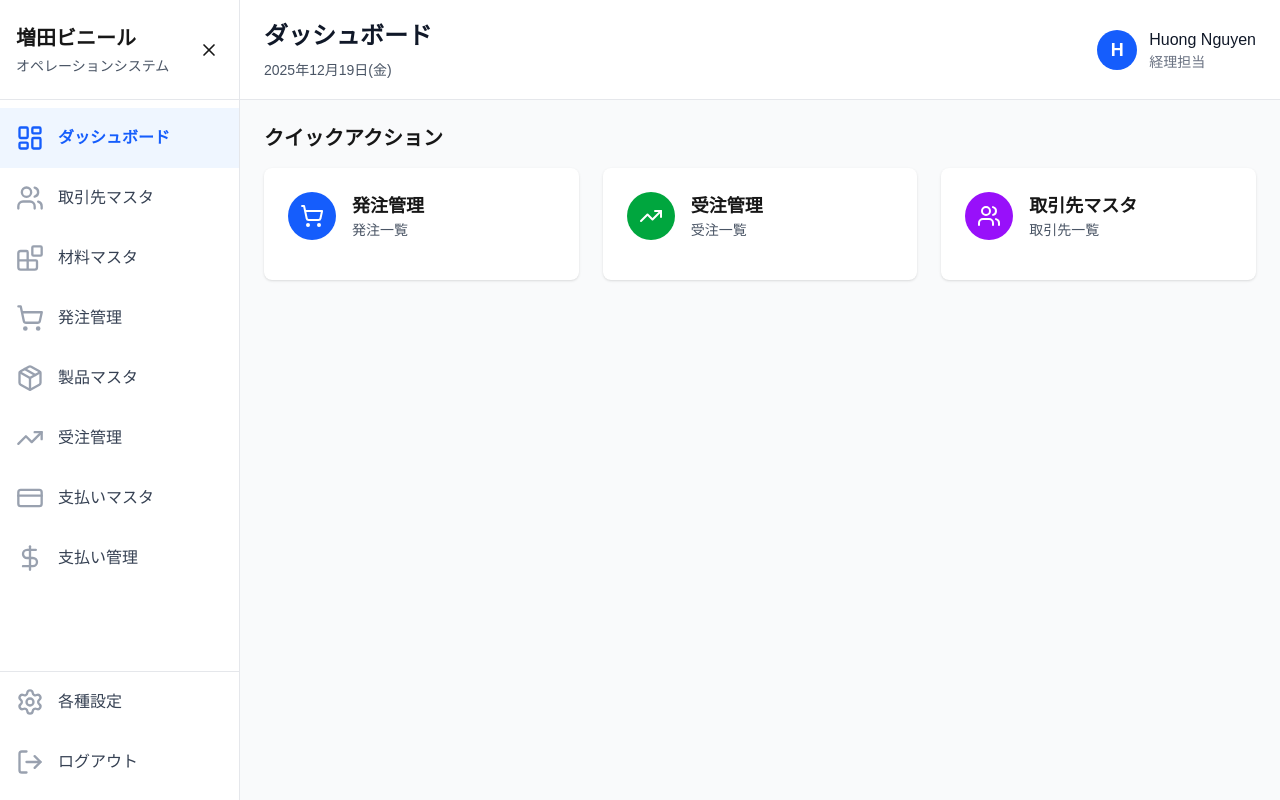
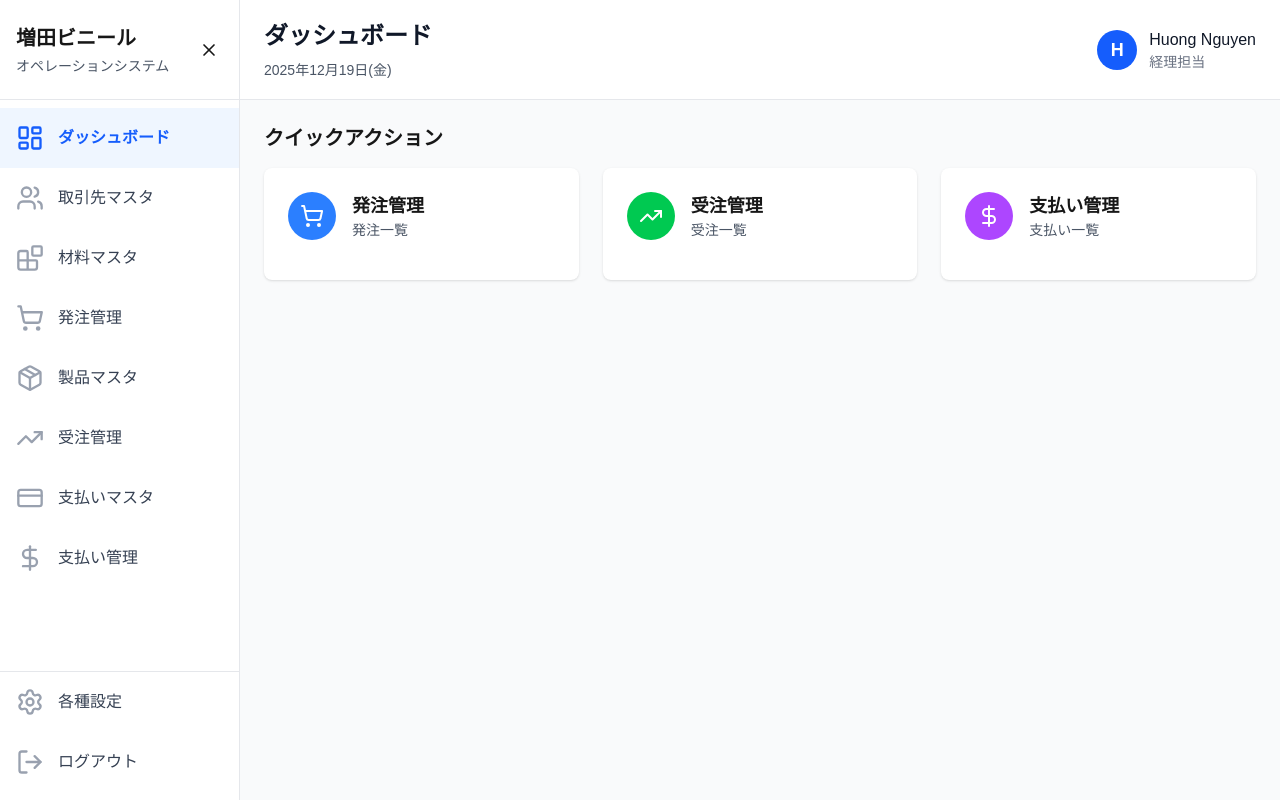
Before and after one commit to asai001/masuda-vinyl-ops, a Next.js app in the folder app/: page /dashboard in a window 1280 px wide. Built offline with nearby package versions, Linux system fonts and the light colour scheme.

Commit message:
ダッシュボード画面実装

```diff
--- a/app/src/app/(app)/dashboard/page.tsx
+++ b/app/src/app/(app)/dashboard/page.tsx
@@ -1,4 +1,5 @@
-import { ShoppingCart, TrendingUp, Users } from "lucide-react";
+import Link from "next/link";
+import { ShoppingCart, TrendingUp, DollarSign } from "lucide-react";
 
 export default function DashboardPage() {
   return (
@@ -6,10 +7,10 @@ export default function DashboardPage() {
       <h2 className="text-xl font-bold mb-4">クイックアクション</h2>
 
       <div className="grid grid-cols-1 sm:grid-cols-2 md:grid-cols-3 gap-6">
-        <div className="bg-white rounded-lg shadow hover:shadow-lg transition-shadow cursor-pointer">
+        <Link href="/orders" className="bg-white rounded-lg shadow hover:shadow-lg transition-shadow cursor-pointer">
           <div className="p-6">
             <div className="flex items-center mb-4">
-              <div className="w-12 h-12 bg-blue-600 rounded-full flex items-center justify-center mr-4">
+              <div className="w-12 h-12 bg-blue-500 rounded-full flex items-center justify-center mr-4">
                 <ShoppingCart className="text-white" size={24} />
               </div>
               <div>
@@ -18,12 +19,12 @@ export default function DashboardPage() {
               </div>
             </div>
           </div>
-        </div>
+        </Link>
 
-        <div className="bg-white rounded-lg shadow hover:shadow-lg transition-shadow cursor-pointer">
+        <Link href="/sales" className="bg-white rounded-lg shadow hover:shadow-lg transition-shadow cursor-pointer">
           <div className="p-6">
             <div className="flex items-center mb-4">
-              <div className="w-12 h-12 bg-green-600 rounded-full flex items-center justify-center mr-4">
+              <div className="w-12 h-12 bg-green-500 rounded-full flex items-center justify-center mr-4">
                 <TrendingUp className="text-white" size={24} />
               </div>
               <div>
@@ -32,21 +33,21 @@ export default function DashboardPage() {
               </div>
             </div>
           </div>
-        </div>
+        </Link>
 
-        <div className="bg-white rounded-lg shadow hover:shadow-lg transition-shadow cursor-pointer">
+        <Link href="/payment-management" className="bg-white rounded-lg shadow hover:shadow-lg transition-shadow cursor-pointer">
           <div className="p-6">
             <div className="flex items-center mb-4">
-              <div className="w-12 h-12 bg-purple-600 rounded-full flex items-center justify-center mr-4">
-                <Users className="text-white" size={24} />
+              <div className="w-12 h-12 bg-purple-500 rounded-full flex items-center justify-center mr-4">
+                <DollarSign className="text-white" size={24} />
               </div>
               <div>
-                <h3 className="text-lg font-bold">取引先マスタ</h3>
-                <p className="text-sm text-gray-600">取引先一覧</p>
+                <h3 className="text-lg font-bold">支払い管理</h3>
+                <p className="text-sm text-gray-600">支払い一覧</p>
               </div>
             </div>
           </div>
-        </div>
+        </Link>
       </div>
     </div>
   );
```
